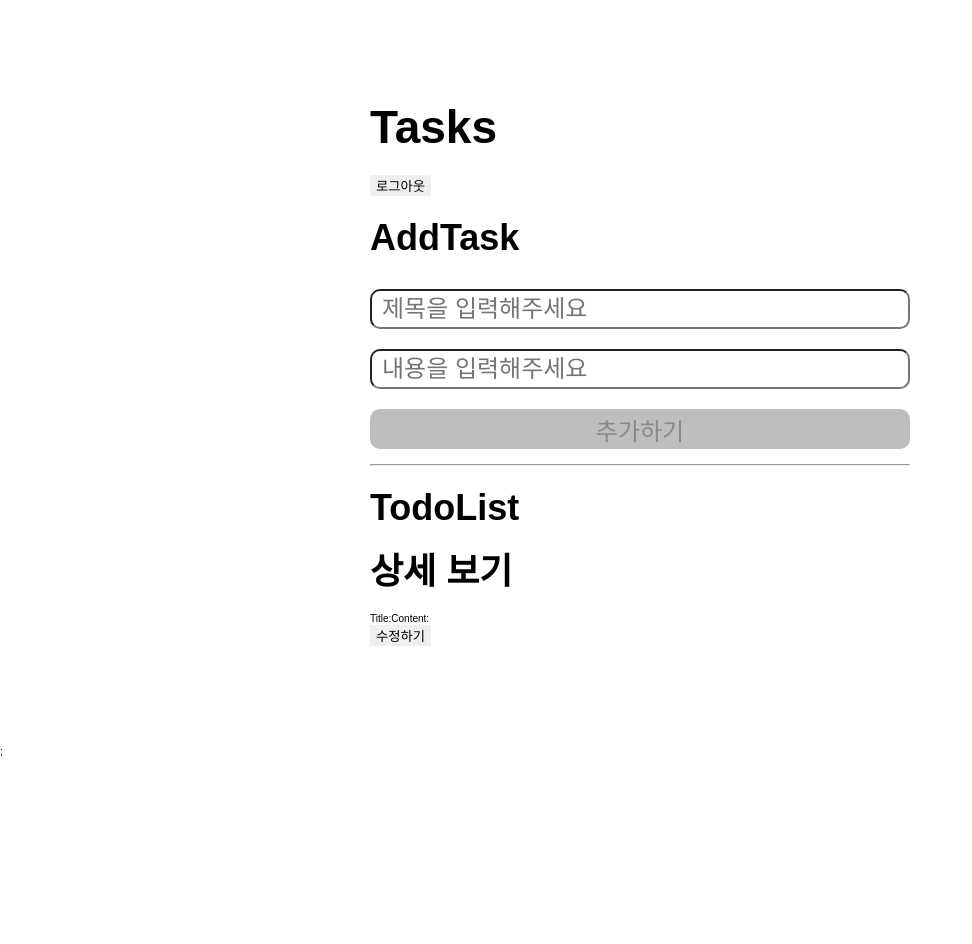
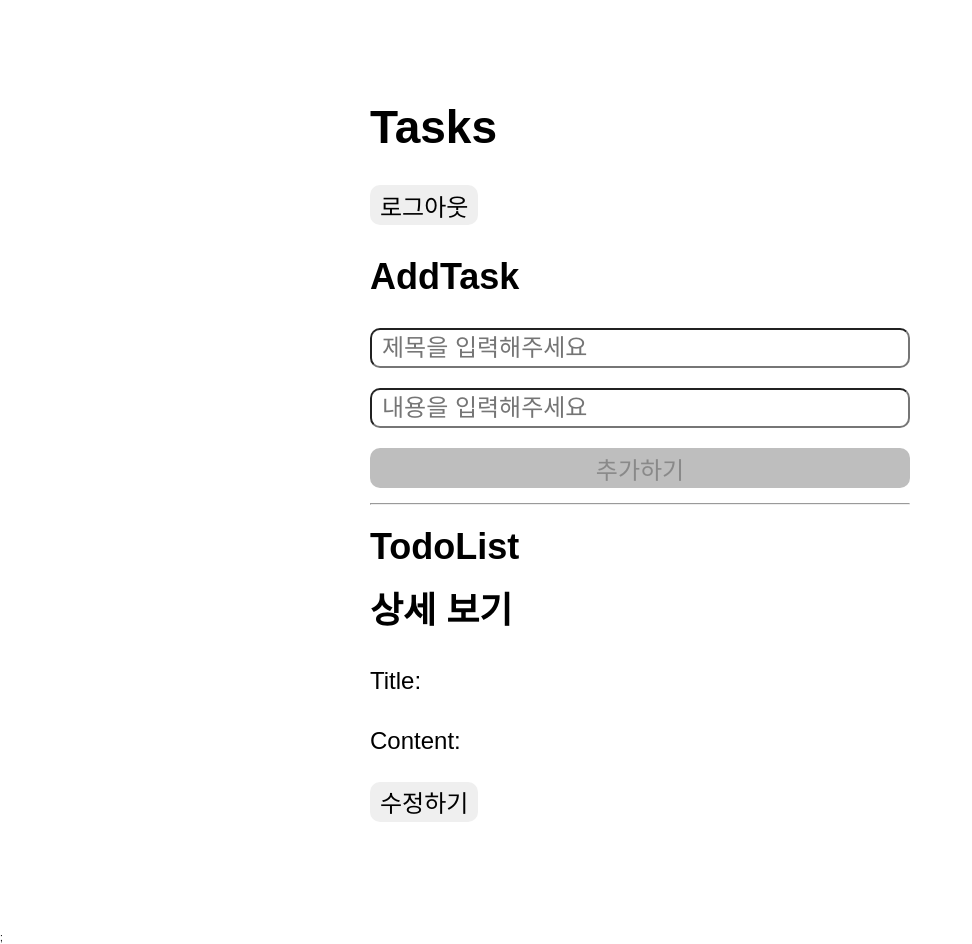
Before and after one commit to hozzijeong/wanted-pre-onboarding-challenge-fe-1, a React (Create React App) app: page /details/1 in a window 1280 px wide. Shown: the whole page, without its empty margins (0-972 px from the left). Before the commit the page ends 800 px from the top, so only its background shows below. Built offline with nearby package versions, Linux system fonts and the light colour scheme; sample sign-in values are in the browser's storage.

Commit message:
Design Detail 디자인 적용

```diff
--- a/src/components/Todos/TodoItem.tsx
+++ b/src/components/Todos/TodoItem.tsx
@@ -32,6 +32,7 @@ const OptionContainer = styled.div`
   display: flex;
   align-items: center;
   font-size: 1.6rem;
+  font-weight: 500;
 `;
 
 function TodoItem({ todo }: ITodoItem) {
--- /dev/null
+++ b/src/components/Todos/UpdateLabel.tsx
@@ -0,0 +1,41 @@
+import Input from "components/Utility/Input";
+import styled from "styled-components";
+import { inputChangeHandler } from "utility/handler";
+
+interface IUpdateLabel {
+  title: string;
+  state: boolean;
+  value: string;
+  fnc: React.Dispatch<React.SetStateAction<string>>;
+}
+
+const LabelSpan = styled.span`
+  font-size: 2.4rem;
+  overflow: hidden;
+  text-overflow: ellipsis;
+  font-weight: 400;
+  width: ${(props) => props.style?.width};
+`;
+
+const LabelParagraph = styled.p`
+  font-size: 2.4rem;
+  overflow: hidden;
+  text-overflow: ellipsis;
+  width: 44rem;
+  font-weight: 350;
+`;
+
+function UpdateLabel({ title, state, value, fnc }: IUpdateLabel) {
+  return (
+    <label style={{ height: "6rem", display: "flex", alignItems: "center" }}>
+      <LabelSpan style={{ width: "10rem" }}>{title}: </LabelSpan>
+      {state ? (
+        <Input value={value} changeHandler={inputChangeHandler} fnc={fnc} />
+      ) : (
+        <LabelParagraph>{value}</LabelParagraph>
+      )}
+    </label>
+  );
+}
+
+export default UpdateLabel;
--- a/src/routes/Todos/Todo.tsx
+++ b/src/routes/Todos/Todo.tsx
@@ -8,7 +8,7 @@ import useGetToken from "hooks/useGetToken";
 import useGetTodos from "hooks/useGetTodos";
 import { splitPathName } from "utility/getPathName";
 import { ITodos } from "utility/types";
-import TodoDetail from "./TodoDetail";
+import TodoDetail, { DefaultButton } from "./TodoDetail";
 import Loading from "components/Utility/Loading";
 import Title from "components/Title";
 
@@ -36,7 +36,7 @@ function Todos() {
   return (
     <div>
       <Title title="Tasks" size={"4.6rem"} />
-      <button onClick={logoutHandler}>로그아웃</button>
+      <DefaultButton onClick={logoutHandler}>로그아웃</DefaultButton>
       <CreateTodo token={token} />
       <hr />
       <TodoList todos={todos} />
--- a/src/routes/Todos/TodoDetail.tsx
+++ b/src/routes/Todos/TodoDetail.tsx
@@ -2,8 +2,6 @@ import { useEffect, useState } from "react";
 import { useRecoilState, useSetRecoilState } from "recoil";
 import { updateTodos } from "api/apis";
 import { detailAtom, todosAtom } from "atom";
-import Input from "components/Utility/Input";
-import { inputChangeHandler } from "utility/handler";
 import { DataResult, ITodos, IUpdateTodoParams } from "utility/types";
 import useUpdateTodo from "hooks/useUpdateTodo";
 import useGetTodoDetail from "hooks/useGetTodoDetail";
@@ -12,6 +10,23 @@ import { splitPathName } from "utility/getPathName";
 import useGetToken from "hooks/useGetToken";
 import { initialResultData } from "utility/initialData";
 import Title from "components/Title";
+import UpdateLabel from "components/Todos/UpdateLabel";
+import styled from "styled-components";
+
+const LabelContainer = styled.div`
+  display: flex;
+  flex-direction: column;
+  max-width: 54rem;
+`;
+
+export const DefaultButton = styled.button`
+  border-radius: 1rem;
+  outline: none;
+  height: 4rem;
+  margin: 1rem 0;
+  font-size: 2.4rem;
+  padding: 0 1rem;
+`;
 
 function TodoDetail() {
   const location = useLocation();
@@ -73,39 +88,30 @@ function TodoDetail() {
   return detail !== null ? (
     <div>
       <Title title="상세 보기" size={"3.6rem"} />
-
-      <div>
-        <label>
-          Title:
-          {isUpdateState ? (
-            <Input
+      <LabelContainer>
+        <UpdateLabel
+          title={"Title"}
+          state={isUpdateState}
           value={title}
-              changeHandler={inputChangeHandler}
           fnc={setTitle}
         />
-          ) : (
-            <span>{title}</span>
-          )}
-        </label>
-        <label>
-          Content:
-          {isUpdateState ? (
-            <Input
+        <UpdateLabel
+          title={"Content"}
+          state={isUpdateState}
           value={content}
-              changeHandler={inputChangeHandler}
           fnc={setContent}
         />
-          ) : (
-            <span>{content}</span>
-          )}
-        </label>
+      </LabelContainer>
+      <div style={{ display: "flex", justifyContent: "space-between" }}>
+        <DefaultButton onClick={updateHandler}>
+          {isUpdateState ? "제출하기" : "수정하기"}
+        </DefaultButton>
+        {isUpdateState ? (
+          <DefaultButton onClick={() => cancleHandler(detail)}>
+            취소하기
+          </DefaultButton>
+        ) : null}
       </div>
-      <button onClick={updateHandler}>
-        {isUpdateState ? "제출하기" : "수정하기"}
-      </button>
-      {isUpdateState ? (
-        <button onClick={() => cancleHandler(detail)}>취소하기</button>
-      ) : null}
     </div>
   ) : null;
 }
```
Lines whose indentation alone changed are shown as unchanged.
